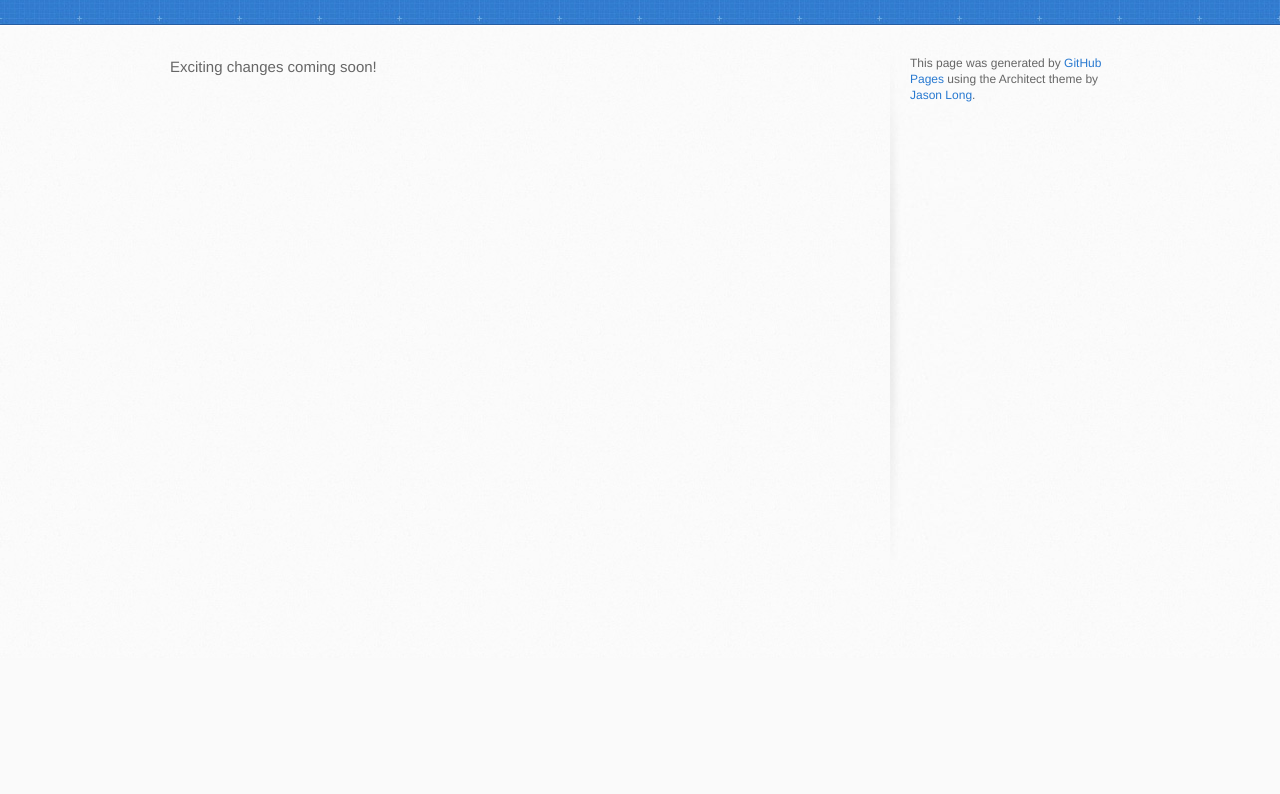
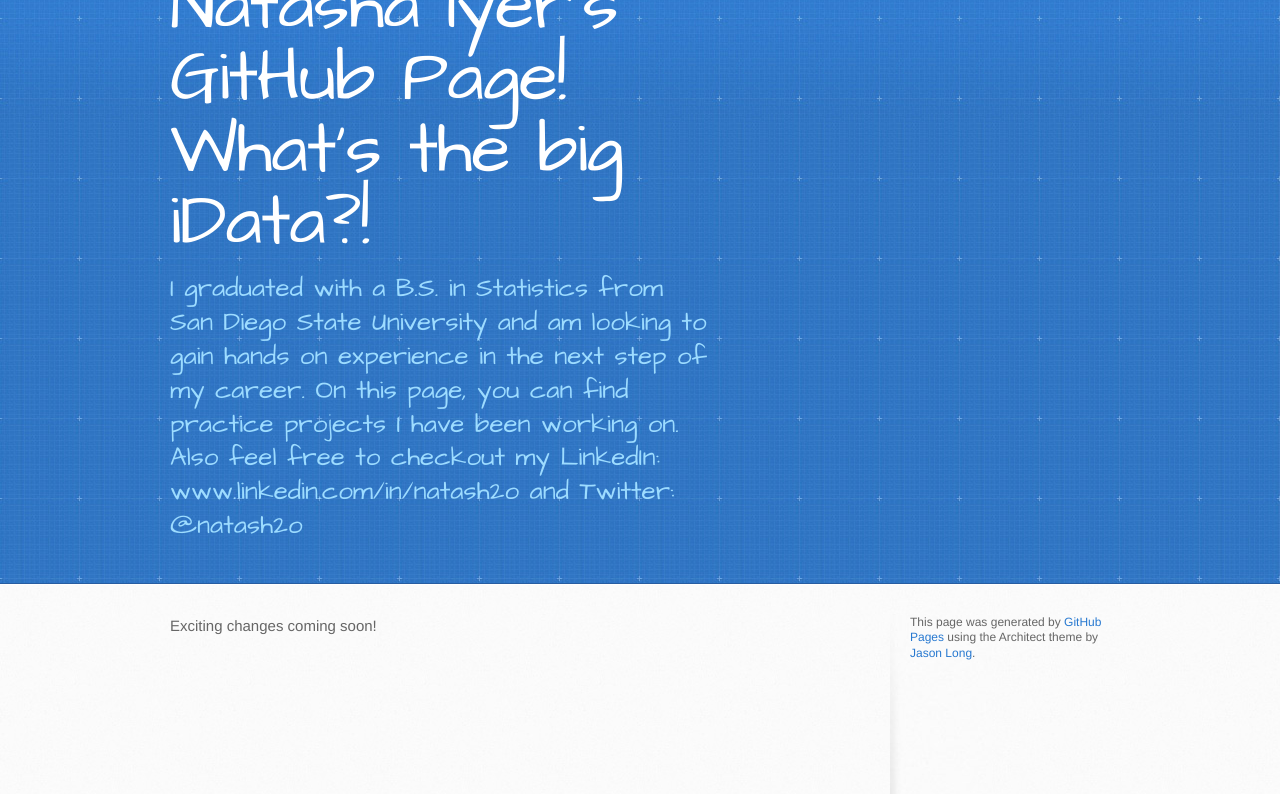
Before and after one commit to Natash2o/natash2o.github.io, a plain HTML site: page index.html in a window 1280 px wide. Shown: the part 142-936 px from the top of the page. Before the commit the page ends 800 px from the top, so only its background shows below. Drawn offline with Linux system fonts and the light colour scheme.

Commit message:
Updated Title and Description 2

```diff
--- a/index.html
+++ b/index.html
@@ -19,8 +19,8 @@
   <body>
     <header>
       <div class="inner">
-        <h1>Natash2o.GitHub.io</h1>
-        <h2></h2>
+        <h1>Welcome to Natasha Iyer's GitHub Page! What's the big iData?!</h1>
+        <h2>I graduated with a B.S. in Statistics from San Diego State University and am looking to gain hands on experience in the next step of my career. On this page, you can find practice projects I have been working on. Also feel free to checkout my LinkedIn: www.linkedin.com/in/natash2o and Twitter: @natash2o</h2>
         <a href="https://github.com/Natash2o" class="button"><small>Follow me on</small> GitHub</a>
       </div>
     </header>
```
